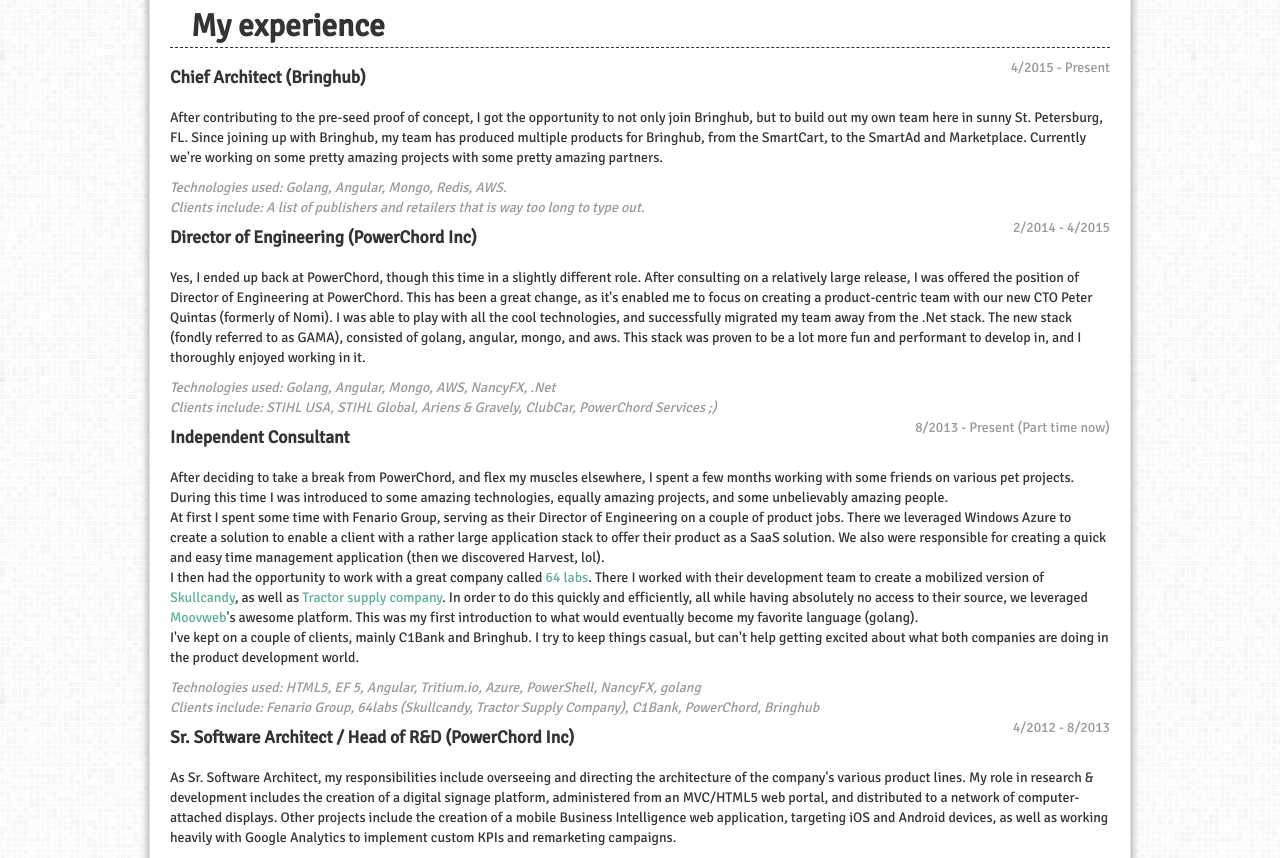
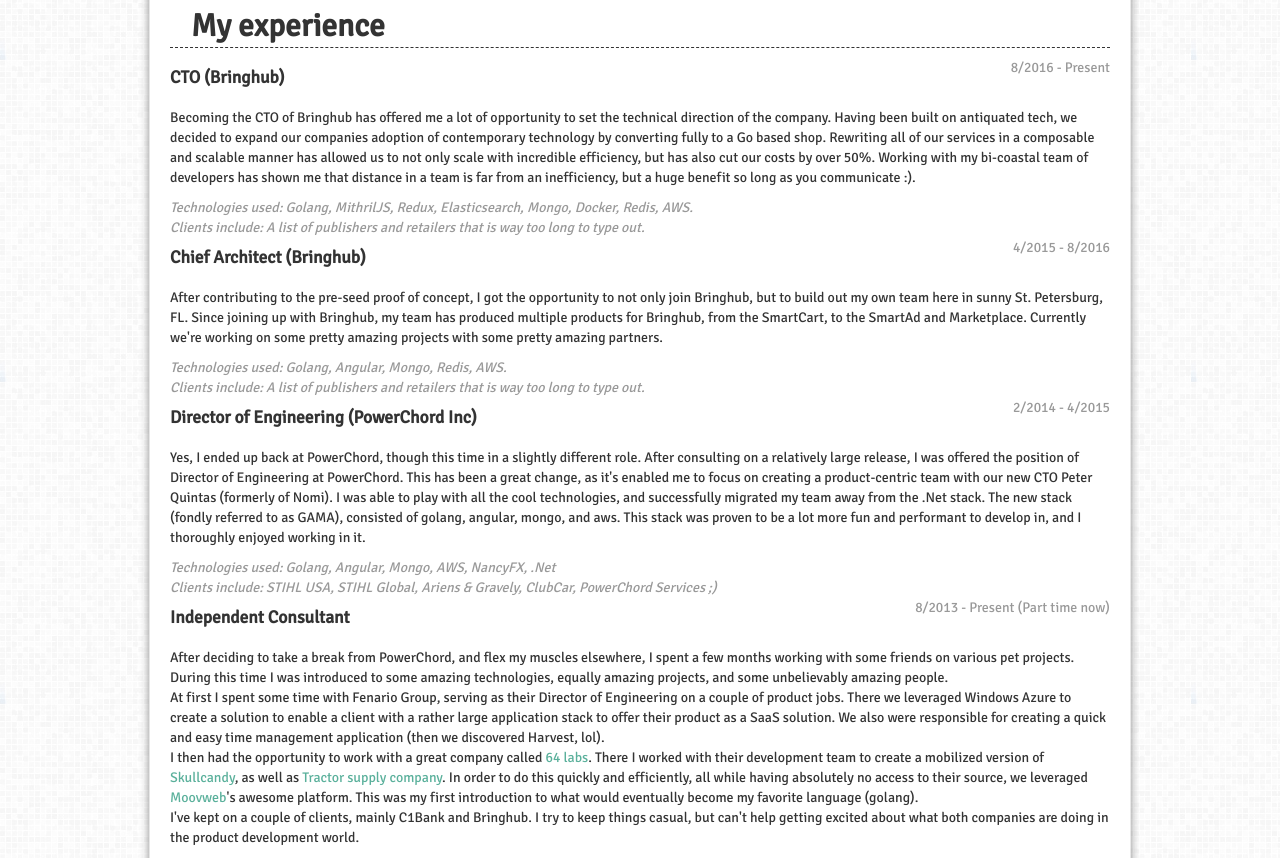
Before and after one commit to tampajohn/jqatampa.com, a plain HTML site: page index.html in a window 1280 px wide. Shown: the part 906-1764 px from the top of the page. Drawn offline with nearby package versions, Linux system fonts and the light colour scheme.

Commit message:
updating

```diff
--- a/index.html
+++ b/index.html
@@ -150,13 +150,35 @@
           </h2>
           <div id="experience-details" class="clearfix row-fluid">
             <ul class="span12">
+          <li>
+              <div class="row-fluid">
+                <h4 class="span8 notranslate">
+                  CTO (Bringhub)
+                </h4>
+                <div class="span4 text-right muted">
+                  8/2016 - Present
+                </div>
+              </div>
+              <p class="row-fluid">
+                Becoming the CTO of Bringhub has offered me a lot of opportunity to set the technical direction of the company.  Having been built on antiquated tech, we decided to
+                expand our companies adoption of contemporary technology by converting fully to a Go based shop.  Rewriting all of our services in a composable and scalable manner
+                has allowed us to not only scale with incredible efficiency, but has also cut our costs by over 50%.
+                Working with my bi-coastal team of developers has shown me that distance in a team is far from an inefficiency, but a huge benefit so long as you communicate :).
+              </p>
+              <em class="row-fluid muted  notranslate">
+                Technologies used: Golang, MithrilJS, Redux, Elasticsearch, Mongo, Docker, Redis, AWS.
+              </em>
+              <em class="row-fluid muted  notranslate">
+                Clients include: A list of publishers and retailers that is way too long to type out.
+              </em>
+            </li>
     	       <li>
                 <div class="row-fluid">
                   <h4 class="span8 notranslate">
                     Chief Architect (Bringhub)
                   </h4>
                   <div class="span4 text-right muted">
-                    4/2015 - Present
+                    4/2015 - 8/2016
                   </div>
                 </div>
                 <p class="row-fluid">
```
